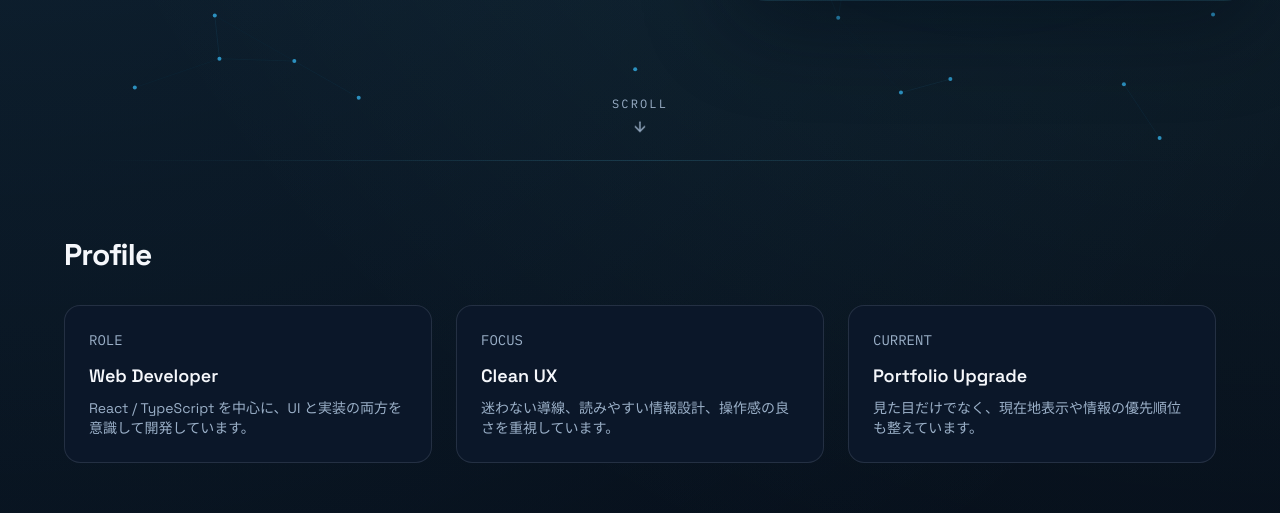
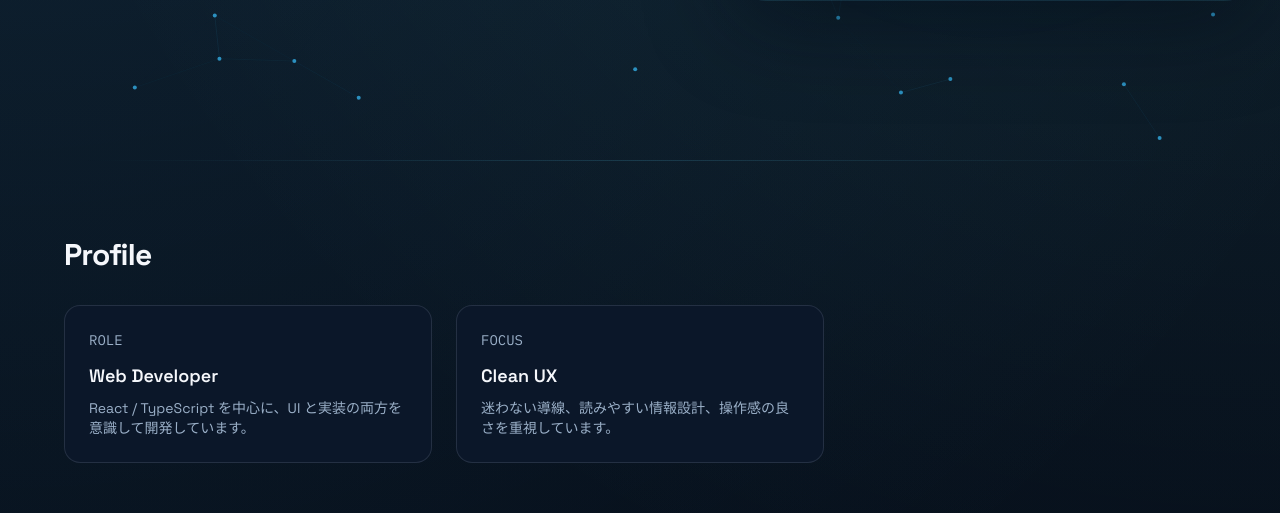
Before and after one commit to build-a-portfolio/build-a-portfolio-shun417jp, a React (Vite) app: page / in a window 1280 px wide. Shown: the part 640-1153 px from the top of the page. Built offline with nearby package versions, Linux system fonts and the light colour scheme.

Commit message:
create Explanation.tsx

```diff
--- a/src/Section/Explanation.tsx
+++ b/src/Section/Explanation.tsx
@@ -3,6 +3,11 @@ export function Explanation() {
     <section id="explanation" className="bg-gray-100 py-20">
       <div className="container mx-auto px-4">
         <h2 className="text-3xl font-bold mb-8 text-center">セルフ解説</h2>
+
+        <p>
+          このポートフォリオは、エンジニアを目指す学生や採用担当者に向けて、
+          自身のスキルや制作物を分かりやすく紹介することを目的として制作しました。
+        </p>
 
         <p className="text-lg text-gray-700 mb-4">
           このポートフォリオサイトでは、アニメーションやモーダルなどのUIに工夫を凝らし、
@@ -36,6 +41,10 @@ export function Explanation() {
           Projectsセクションの画像表示にはSwiperを導入し、スワイプ操作で
           直感的に作品を閲覧できるようにしました。
         </p>
+
+        <p>
+          課題は、ライブラリの選定に時間がかかったり、適切ではないライブラリを選んでしまったりすることでした。特にSwiperの導入では、Reactでの使用方法やスタイリングの調整に苦労しました。
+        </p>
       </div>
     </section>
   );
--- a/src/Section/Hero.tsx
+++ b/src/Section/Hero.tsx
@@ -1,4 +1,3 @@
-import { ArrowDown } from "lucide-react";
 import { ParticleBackground } from "../components/ParticleBackground";
 import { TypingName } from "../components/TypingName";
 import { DeveloperDashboard } from "../components/DeveloperDashboard";
@@ -96,14 +95,6 @@ export function Hero() {
           </div>
         </div>
       </div>
-
-      <div className="absolute bottom-6 left-1/2 -translate-x-1/2">
-        <div className="flex flex-col items-center gap-2 text-(--text-secondary)">
-          <span className="font-mono text-xs tracking-[0.18em]">SCROLL</span>
-
-          <ArrowDown className="h-4 w-4 animate-bounce" />
-        </div>
-      </div>
     </section>
   );
 }
--- a/src/Section/SystemProfiles.tsx
+++ b/src/Section/SystemProfiles.tsx
@@ -27,16 +27,6 @@ export function SystemProfiles() {
               迷わない導線、読みやすい情報設計、操作感の良さを重視しています。
             </p>
           </div>
-
-          <div className="rounded-2xl border border-(--border) bg-(--bg-card) p-6">
-            <p className="text-sm font-mono text-(--text-secondary)">CURRENT</p>
-            <p className="mt-3 text-lg font-semibold text-(--text-primary)">
-              Portfolio Upgrade
-            </p>
-            <p className="mt-2 text-sm text-(--text-secondary)">
-              見た目だけでなく、現在地表示や情報の優先順位も整えています。
-            </p>
-          </div>
         </div>
       </div>
     </section>
```
